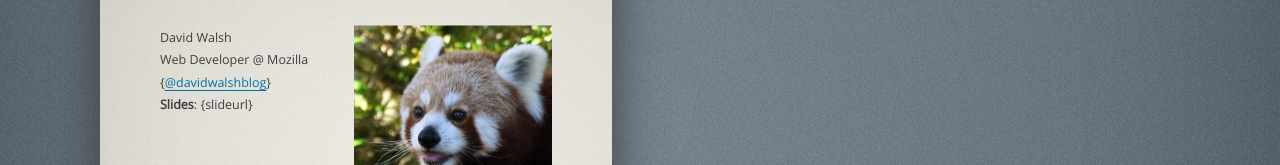
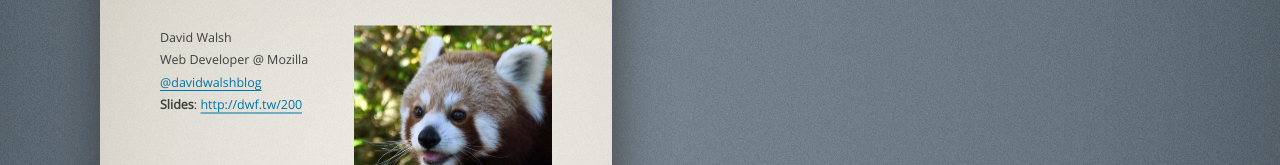
Before and after one commit to darkwing/200OK-talk, a plain HTML site: page index.html in a window 1280 px wide. Shown: the part 11657-11822 px from the top of the page. Drawn offline with Linux system fonts and the light colour scheme.

Commit message:
Final Touches

```diff
--- a/index.html
+++ b/index.html
@@ -1080,8 +1080,8 @@ AND… I'M SPENT
       <ul class="nobull">
         <li>David Walsh</li>
         <li>Web Developer @ Mozilla</li>
-        <li>{<a href="http://twitter.com/davidwalshblog">@davidwalshblog</a>}</li>
-        <li><strong>Slides</strong>: {slideurl}</li>
+        <li><a href="http://twitter.com/davidwalshblog">@davidwalshblog</a></li>
+        <li><strong>Slides</strong>: <a href="http://dwf.tw/200">http://dwf.tw/200</a></li>
       </ul>
       <small class="credits">
         <a href="http://www.flickr.com/photos/yortw/5798336827/">Photo by Yortw</a>
```
